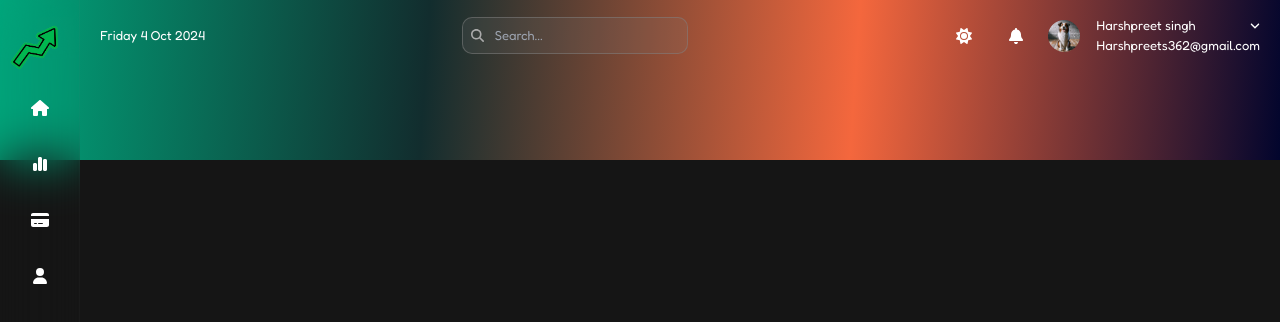
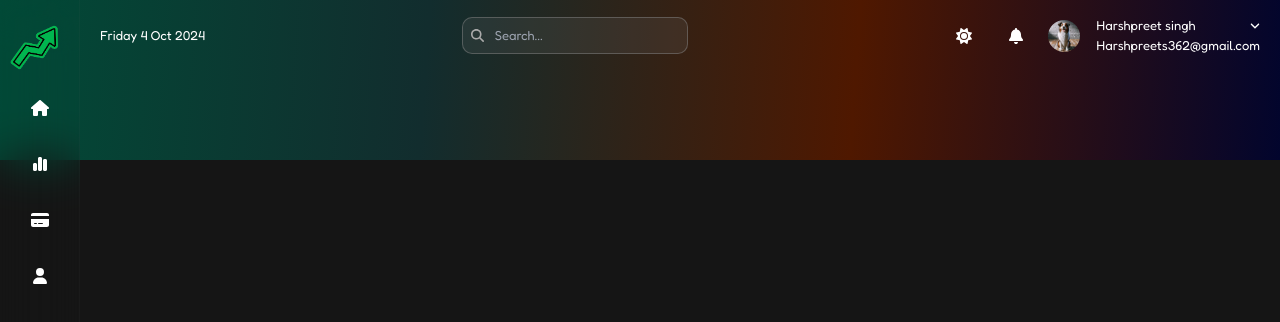
Before and after one commit to harshpreetsingh12/reviewTracker, a React (Create React App) app: page / in a window 1280 px wide. Shown: the top 322 px of the page. Built offline with nearby package versions, Linux system fonts and the light colour scheme.

Commit message:
gradient change

```diff
--- a/src/containers/Layout/NavbarStylesData.js
+++ b/src/containers/Layout/NavbarStylesData.js
@@ -29,7 +29,7 @@ export const NavBarWrap = styled.div`
 export const StaticWallWrapper = styled.div`
     height: 20vh;
     width: 100%;
-    background:linear-gradient(94deg, #00a77c, #122d2e, #f4673d, #02052d);
+    background:linear-gradient(94deg, #014a37, #122d2e, #4f1800, #02052d);
     z-index: 0;
     color:white;
     position:fixed;
```
